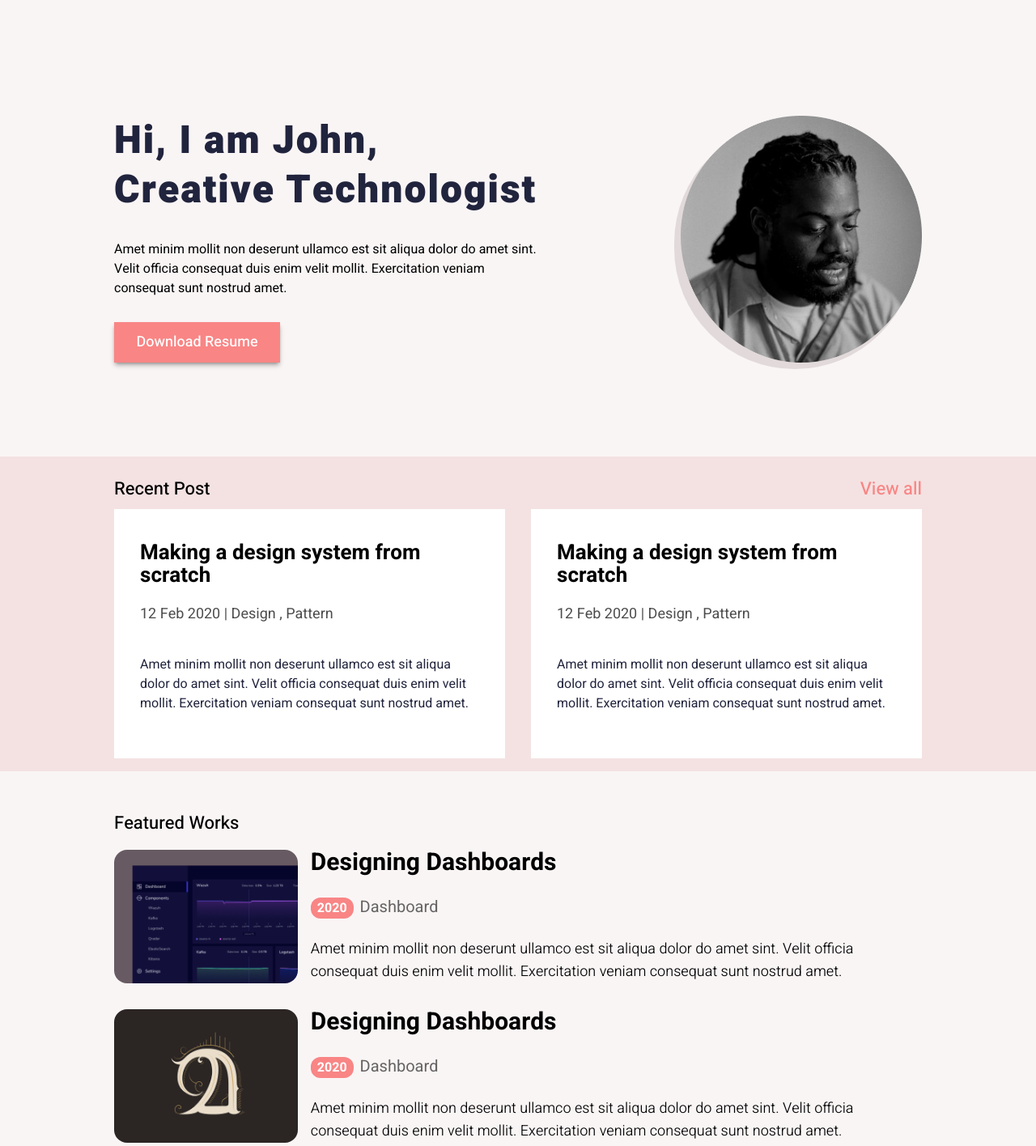
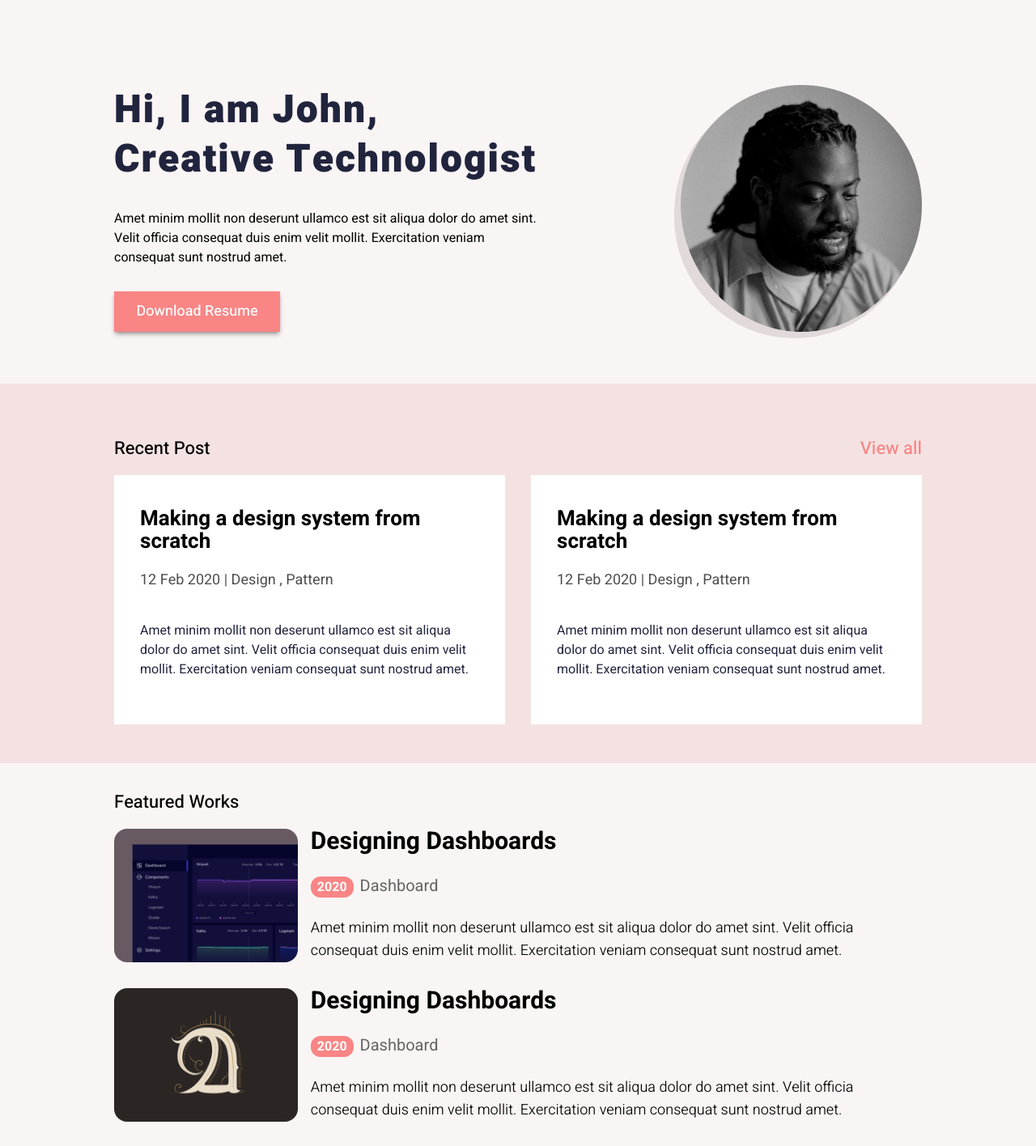
Before and after one commit to faisalahmed11/figma-to-nextjs-assignment1, a Next.js app: page / in a window 1280 px wide. Shown: the part 120-1536 px from the top of the page at 81% size. Built offline with nearby package versions, Linux system fonts and the light colour scheme.

Commit message:
fixed some layout spacing.

```diff
--- a/app/page.tsx
+++ b/app/page.tsx
@@ -4,7 +4,7 @@ import { PostSection } from "./ui/postSection/post-section";
 
 export default function HomePage() {
   return (
-    <main className="space-y-8">
+    <main>
       <HeroSection />
       <PostSection />
       <FeaturedWorkSection />
--- a/app/ui/featuredWorkSection/featured-work-section.tsx
+++ b/app/ui/featuredWorkSection/featured-work-section.tsx
@@ -4,7 +4,7 @@ import { FeaturedWork } from "./featured-work";
 export function FeaturedWorkSection() {
   return (
     <section>
-      <div className="max-w-[1030px] mx-auto p-4">
+      <div className="max-w-[1030px] mx-auto p-4 py-8">
         <h2 className={`${heebo.className} sm:text-[22px] font-medium`}>
           Featured Works
         </h2>
--- a/app/ui/hero-section.tsx
+++ b/app/ui/hero-section.tsx
@@ -3,7 +3,7 @@ import { heebo } from "../lib/fonts";
 
 export function HeroSection() {
   return (
-    <section className="flex flex-col md:flex-row  items-center max-w-[1030px] mx-auto md:mt-[150px] justify-between md:mb-[100px]  p-4">
+    <section className="flex flex-col md:flex-row  items-center max-w-[1030px] mx-auto  justify-between md:pt-32 md:py-16 py-8 p-4">
       <div
         className="relative md:order-2  sm:w-[298px]
         aspect-square w-[160px] "
--- a/app/ui/postSection/post-section.tsx
+++ b/app/ui/postSection/post-section.tsx
@@ -3,10 +3,10 @@ import { Post } from "./post";
 
 export function PostSection() {
   return (
-    <section className="bg-[#F4E2E2] ">
+    <section className="bg-[#F4E2E2] py-8 ">
       <div className=" md:max-w-[1030px]  max-w-[483px] mx-auto p-4">
         <div
-          className={`${heebo.className} flex justify-between md:text-[22px]   font-medium py-2`}
+          className={`${heebo.className} flex justify-between md:text-[22px]   font-medium py-4`}
         >
           <h2 className="">Recent Post</h2>
           <button className="text-[#F98585] hover:underline ">View all</button>
```
